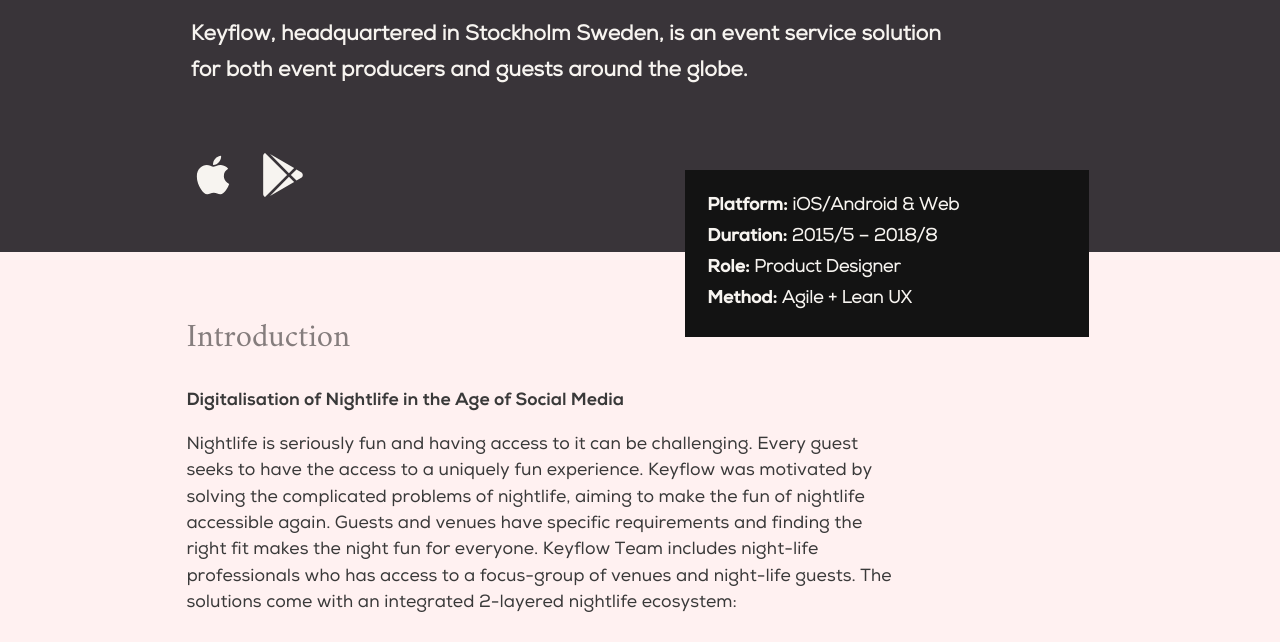
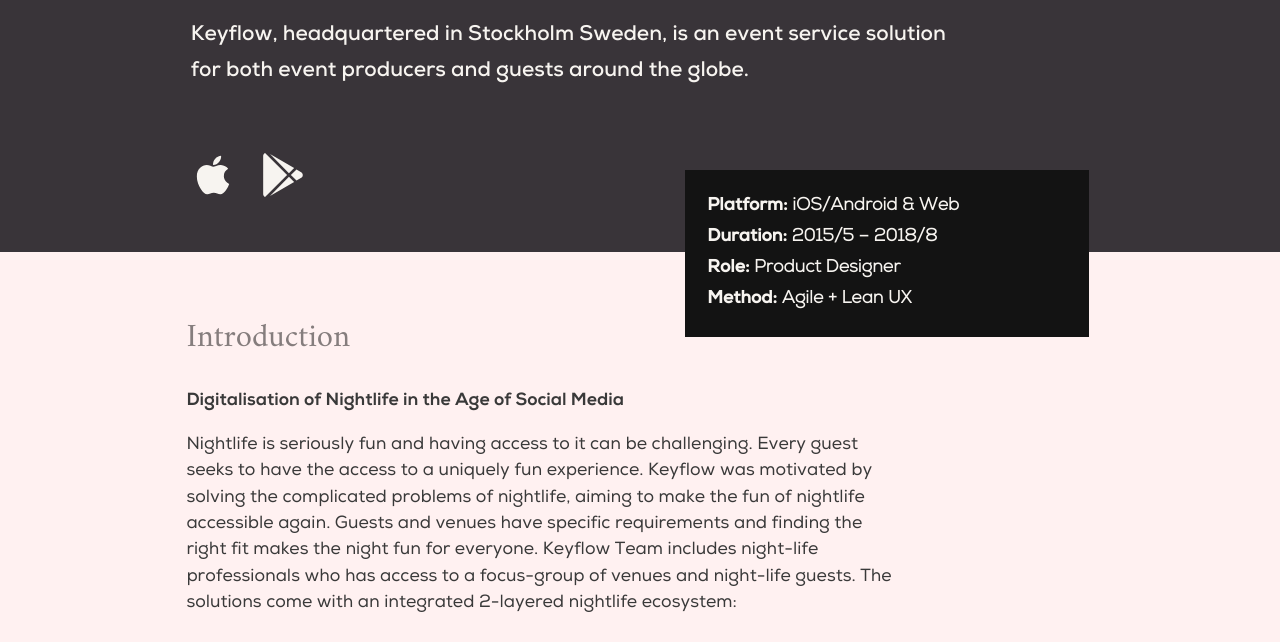
Before and after one commit to dorukde/test_v2-ux-portfolio, a Gatsby site: page /keyflowbusiness in a window 1280 px wide. Shown: the part 147-789 px from the top of the page. Built offline with nearby package versions, Linux system fonts and the light colour scheme; Gatsby itself is replaced by a stand-in of ours.

Commit message:
description-fix

```diff
--- a/src/components/projectpage.css
+++ b/src/components/projectpage.css
@@ -53,11 +53,10 @@
 /* VIDEO PLAYER */
 
 .ProjectDescription {
-  font-family: 'NexaBook', -apple-system, BlinkMacSystemFont, 'Segoe UI', Roboto,
+  font-family: 'NexaBold', -apple-system, BlinkMacSystemFont, 'Segoe UI', Roboto,
     Oxygen, Ubuntu, Cantarell, 'Open Sans', 'Helvetica Neue', sans-serif;
   font-size: 1.2em;
   line-height: 1.7em;
-  font-weight: 600;
   color: #f7f4f0;
   padding: 1em 0 2em 0;
   -webkit-font-smoothing: antialiased;
```
